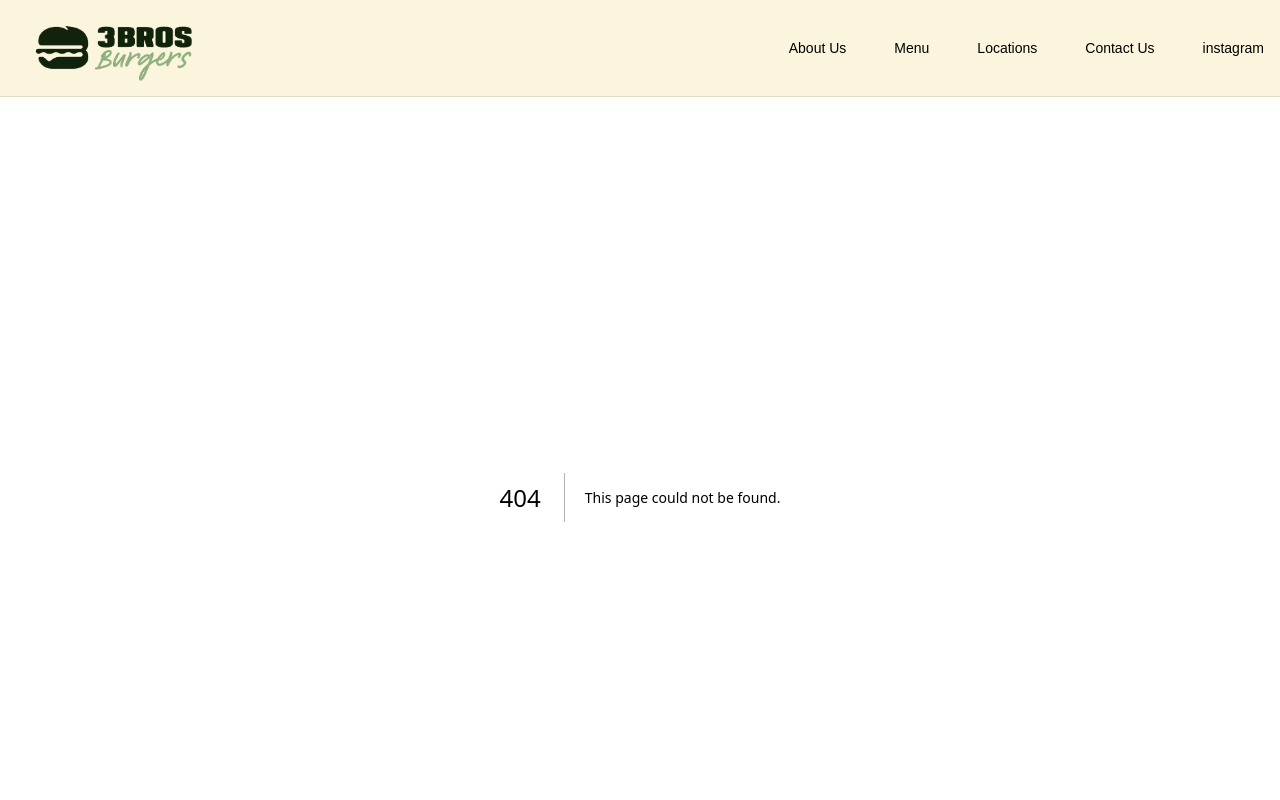
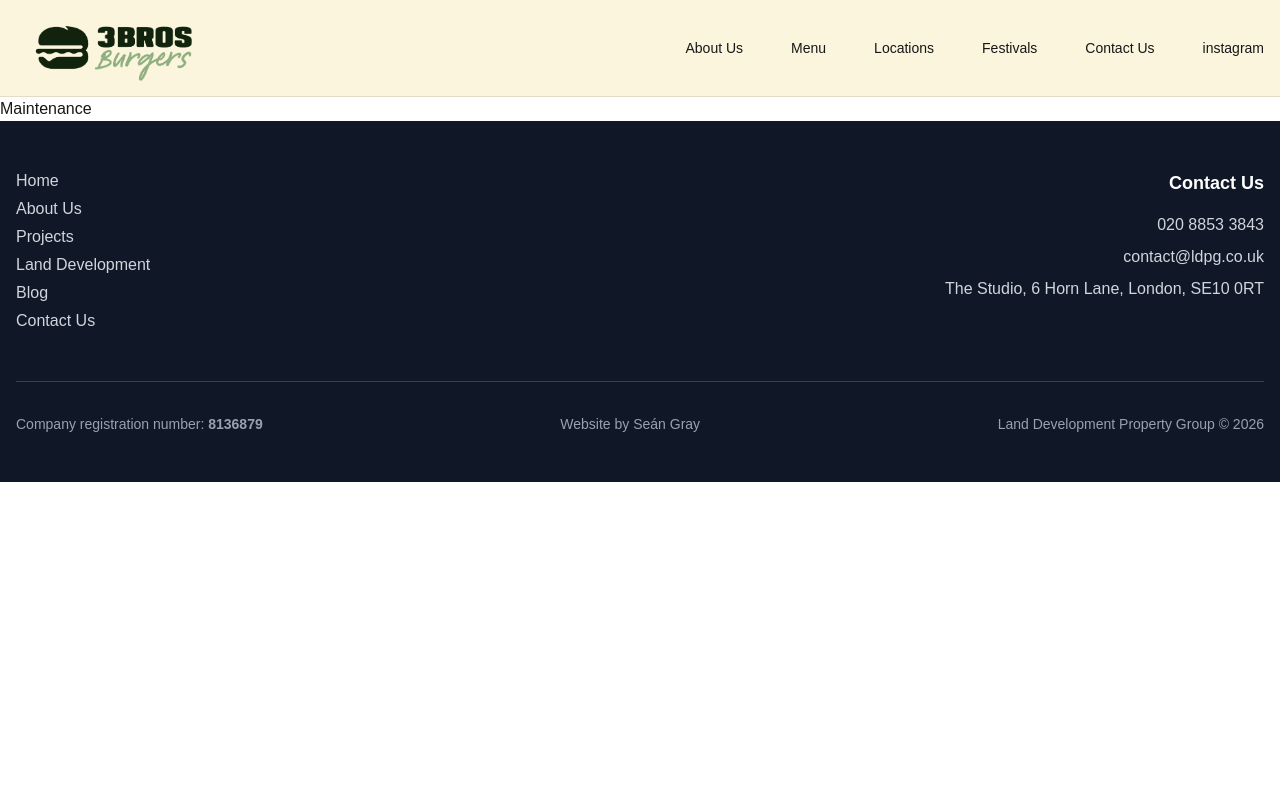
Before and after one commit to Gradius93/3bros, a Next.js app: page /maintenance in a window 1280 px wide. Before the commit this address had no page. Shown: the top 800 px of the page. Built offline with nearby package versions, Linux system fonts and the light colour scheme.

Commit message:
3BROS-1 navbar stuff

```diff
--- a/src/components/layout/Navbar.tsx
+++ b/src/components/layout/Navbar.tsx
@@ -20,6 +20,7 @@ export default function Navbar() {
     { href: "/about", label: "About Us" },
     { href: "/menu", label: "Menu" },
     { href: "/locations", label: "Locations" },
+    { href: "/festivals", label: "Festivals" },
     { href: "/contact", label: "Contact Us" },
   ];
   const socialMediaItems: MenuItem[] = [
--- /dev/null
+++ b/src/pages/maintenance.tsx
@@ -0,0 +1,7 @@
+export default function Maintenance() {
+  return (
+    <div>
+      <h1>Maintenance</h1>
+    </div>
+  );
+}
```
